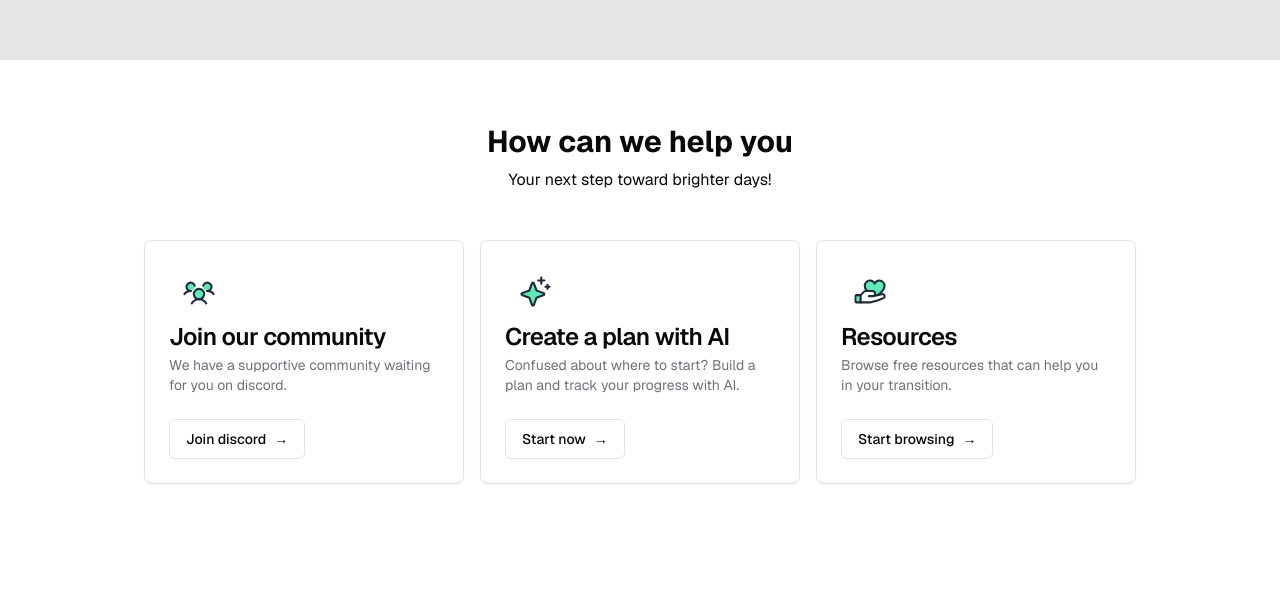
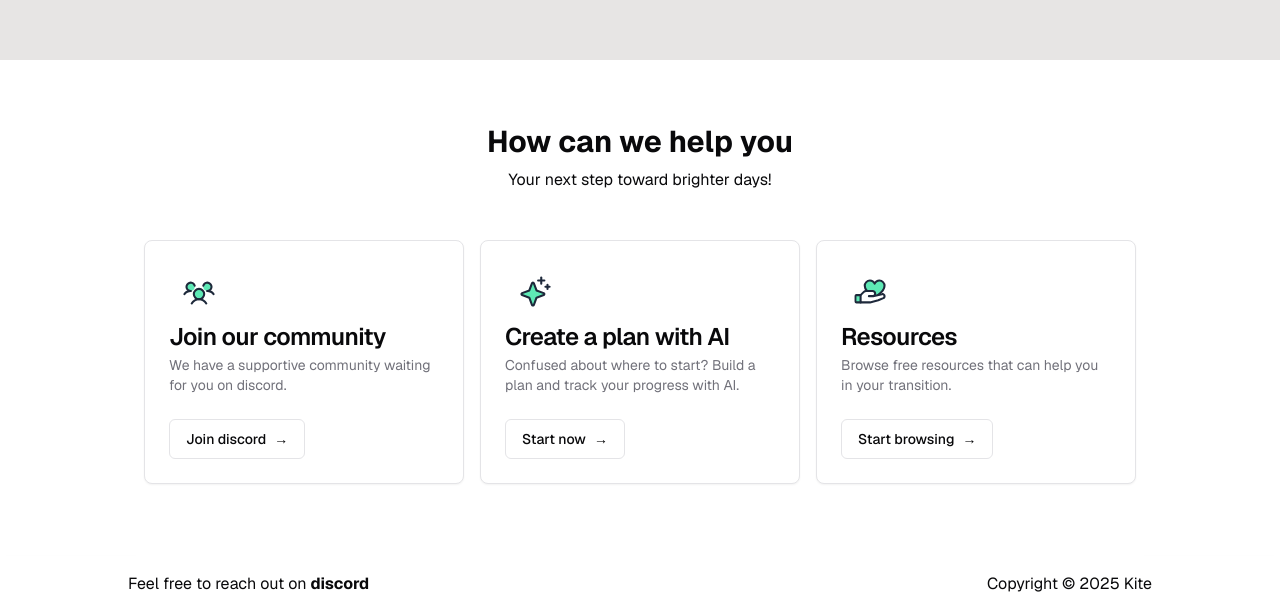
Before and after one commit to Mariphy/kite-ai, a Next.js app: page / in a window 1280 px wide. Shown: the part 832-1444 px from the top of the page. Before the commit the page ends 1388 px from the top, so only its background shows below. Built offline with nearby package versions, Linux system fonts and the light colour scheme.

Commit message:
add footer

```diff
--- a/app/layout.tsx
+++ b/app/layout.tsx
@@ -6,6 +6,7 @@ import { ThemeProvider } from '@/components/theme-provider';
 import './globals.css';
 import { SessionProvider } from 'next-auth/react';
 import Header from '@/components/header';
+import Footer from '@/components/footer';
 
 export const metadata: Metadata = {
   metadataBase: new URL('https://kite-ai.vercel.app/'),
@@ -70,6 +71,7 @@ export default async function RootLayout({
             __html: THEME_COLOR_SCRIPT,
           }}
         />
+
       </head>
       <body className="antialiased">
         <Header />
@@ -82,6 +84,7 @@ export default async function RootLayout({
           <Toaster position="top-center" />
           <SessionProvider>{children}</SessionProvider>
         </ThemeProvider>
+        <Footer />
       </body>
     </html>
   );
--- /dev/null
+++ b/components/footer.tsx
@@ -0,0 +1,18 @@
+import Link from "next/link";
+
+export default function Footer() {
+  return (
+    <footer className="w-full bg-white shadow-md mt-auto">
+      <div className="flex items-center justify-between p-4 sm:px-8 lg:px-16 xl:px-32">
+        <div className="flex-1 flex justify-start">
+          <Link href="https://discord.gg/nMpmpNnpYD" target="_blank" rel="noopener noreferrer">
+            Feel free to reach out on <strong>discord</strong>
+          </Link>
+        </div>
+        <div className="flex-1 flex justify-end">
+          <p>Copyright &copy; 2025 Kite</p>
+        </div>
+      </div>
+    </footer>
+  );
+}
```
